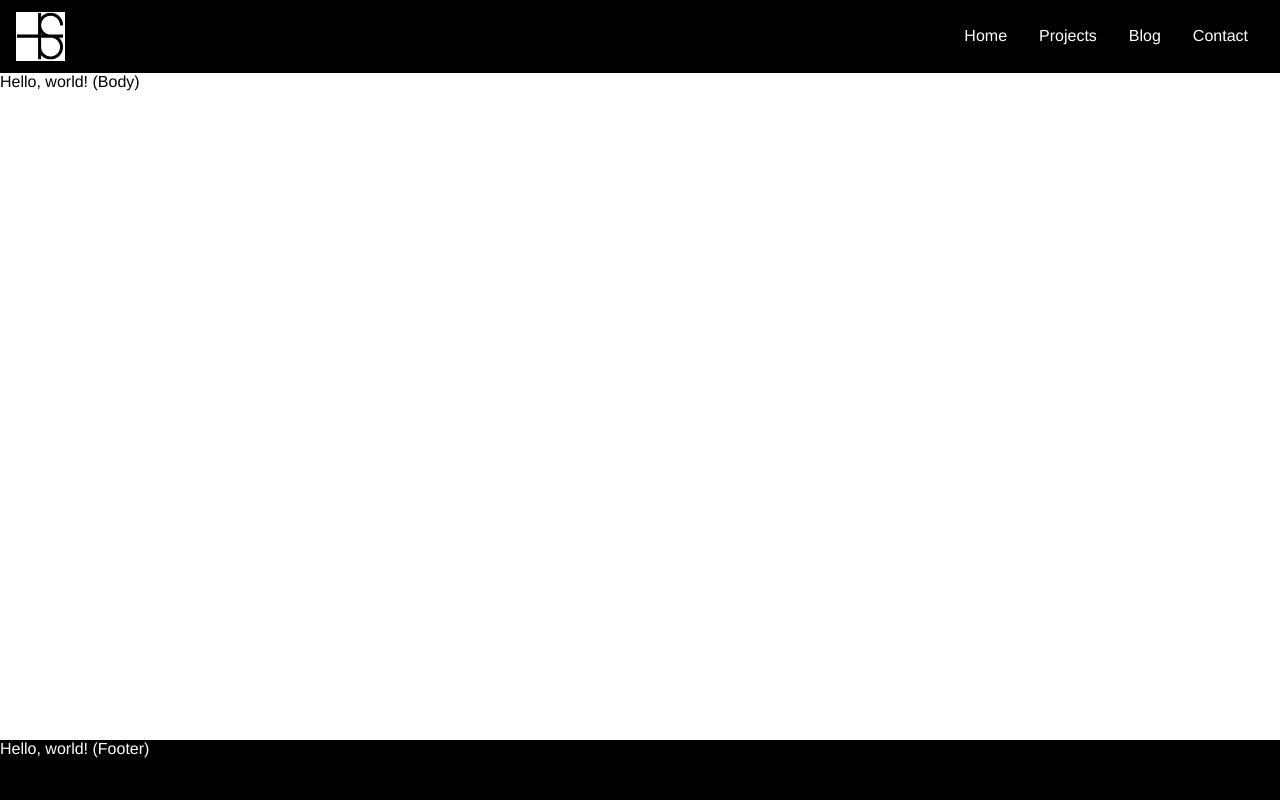
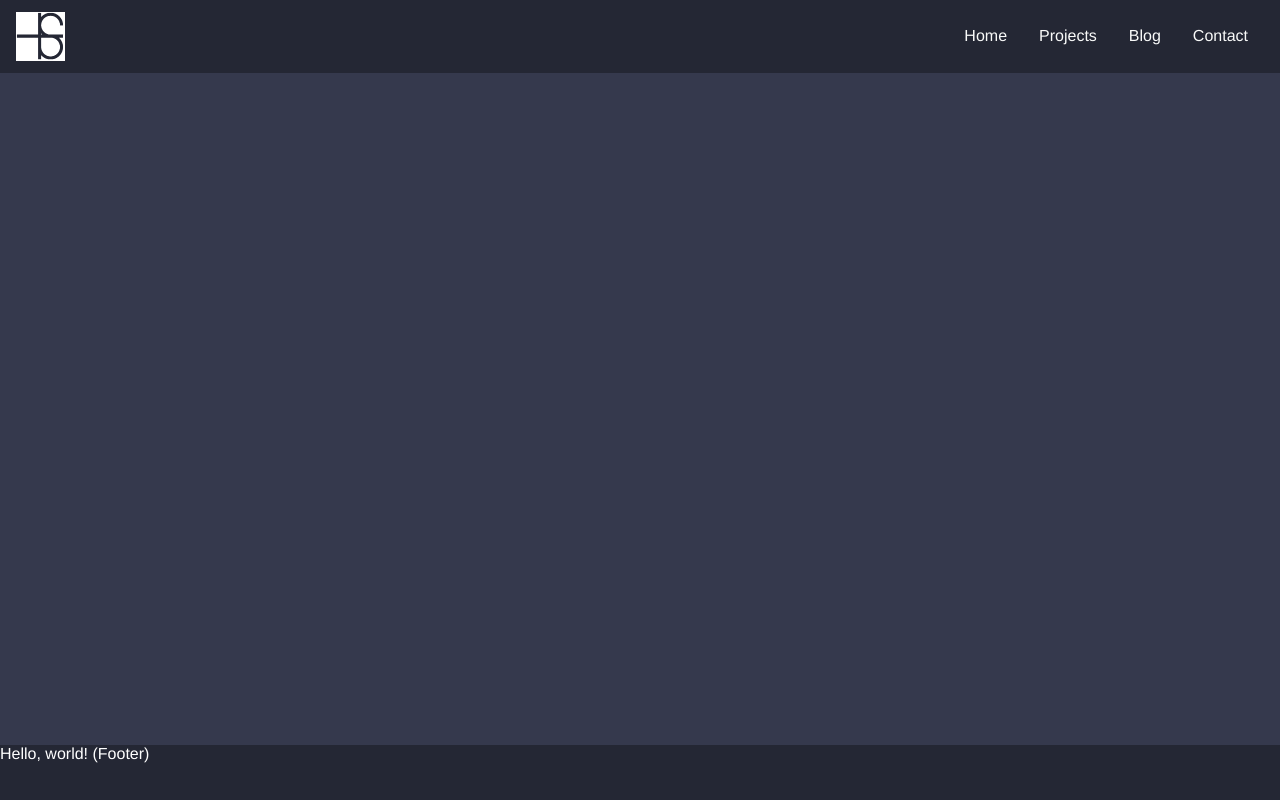
Before and after one commit to tsarvs/responsive-website-components, a Vue app: page / in a window 1280 px wide. Built offline with nearby package versions, Linux system fonts and the light colour scheme.

Commit message:
initial implementation of global styles

```diff
--- a/public/index.html
+++ b/public/index.html
@@ -10,9 +10,9 @@
 </head>
 <body>
 <noscript>
-      <strong>We're sorry but <%= htmlWebpackPlugin.options.title %> doesn't work properly without JavaScript enabled. Please enable it to continue.</strong>
+    <strong>We're sorry but <%= htmlWebpackPlugin.options.title %> doesn't work properly without JavaScript enabled.
+        Please enable it to continue.</strong>
 </noscript>
 <div id="app"></div>
-    <!-- built files will be auto injected -->
 </body>
 </html>
--- a/public/main.css
+++ b/public/main.css
@@ -1,3 +1,57 @@
 body{
     margin: 0;
 }
+
+:root {
+    --primary-font-family: Avenir, Helvetica, Arial, sans-serif;
+
+    /*red*/
+    /*--shades-light: #F8F4F0;*/
+    /*--accent-light: #D1A38F;*/
+    /*--main-brand-color: #CC8E59;*/
+    /*--accent-dark: #987D7D;*/
+    /*--shades-dark: #BF3237;*/
+    /*--shades-darkest: #a62b2f;*/
+
+    /*green*/
+    /*--shades-light: #EEECE6;
+    --accent-light: #829695;
+    --main-brand-color: #1CC84B;
+    --accent-dark: #368850;
+    --shades-dark: #19251A;
+    --shades-darkest: #141D14;*/
+
+    /*blue*/
+    /*--shades-light: #FBFAFA;
+    --accent-light: #BBBFD4;
+    --main-brand-color: #7EB1E2;
+    --accent-dark: #74A8DC;
+    --shades-dark: #2076D0;
+    --shades-darkest: #1d6dc0;*/
+
+    /*warm*/
+    /*--shades-light: #E1C491;
+    --accent-light: #BB977C;
+    --main-brand-color: #7B3A48;
+    --accent-dark: #7F818C;
+    --shades-dark: #1E2522;
+    --shades-darkest: #191f1d;*/
+
+    /*not sure what to call this one but i like it*/
+    --shades-light: #F9FAF9;
+    --accent-light: #D9A74C;
+    --main-brand-color: #AABCB1;
+    --accent-dark: #E6382E;
+    --shades-dark: #35394D;
+    --shades-darkest: #242734;
+
+
+    --primary-color: var(--main-brand-color);
+
+    --secondary-color-light: var(--accent-light);
+    --secondary-color-dark: var(--accent-dark);
+
+    --site-menu-color: var(--shades-darkest);
+    --site-background-color: var(--shades-dark);
+    --site-menu-font-color: var(--shades-light);
+}
--- a/src/App.vue
+++ b/src/App.vue
@@ -1,6 +1,6 @@
 <template>
   <div id="app">
-      <SiteHeader/>
+      <SiteHeader class="site-header"/>
       <SiteBody/>
   </div>
 </template>
@@ -20,7 +20,7 @@ export default {
 
 <style scoped lang="scss">
 #app {
-  font-family: Avenir, Helvetica, Arial, sans-serif;
+  font-family: var(--primary-font-family);
   -webkit-font-smoothing: antialiased;
   -moz-osx-font-smoothing: grayscale;
 
@@ -30,4 +30,7 @@ export default {
   display: flex;
   flex-flow: column;
 }
+
+.site-header{
+}
 </style>
--- a/src/components/NavigationLink.vue
+++ b/src/components/NavigationLink.vue
@@ -25,10 +25,10 @@ export default {
 <style scoped lang="scss">
 .navigation-hyperlink {
   text-decoration: none;
-  color: white;
+  color: var(--site-menu-font-color);
 
   &:hover{
-    color: orangered;
+    color: var(--primary-color);
     text-decoration-line: underline;
   }
 }
--- a/src/components/NavigationMobile.vue
+++ b/src/components/NavigationMobile.vue
@@ -54,6 +54,12 @@ export default {
 
   cursor: pointer;
 
+  &:hover {
+    transition: .2s ease-in;
+    transform: scale(1.05);
+    opacity: .7;
+  }
+
   .hamburger-patty{
     height: .35rem;
     width: 100%;
@@ -92,7 +98,8 @@ export default {
   top: 4.5rem;
   left: 100vw;
 
-  background-color: rgba(112, 128, 144, 0.6);
+  background-color: var(--site-menu-color);
+  opacity: .6;
 
   ::v-deep ul {
     display: flex;
@@ -114,7 +121,7 @@ export default {
       justify-content: center;
 
       &:hover{
-        background-color: rgba(112, 128, 144, 0.2);
+        background-color: var(--shades-darkest);
       }
 
     }
--- a/src/components/SiteBodyContent.vue
+++ b/src/components/SiteBodyContent.vue
@@ -1,7 +1,9 @@
 <!-- @format -->
 
 <template>
-  <div>Hello, world! (Body)</div>
+  <div ref="component" class="site-body">
+
+  </div>
 </template>
 
 <script>
@@ -10,4 +12,11 @@ export default {
 };
 </script>
 
-<style scoped lang="scss"></style>
+<style scoped lang="scss">
+.site-body{
+  background-color: var(--site-background-color);
+  color: #fff;
+
+  height: 100%;
+}
+</style>
--- a/src/components/SiteFooter.vue
+++ b/src/components/SiteFooter.vue
@@ -13,7 +13,7 @@ export default {
 <style scoped lang="scss">
 .footer-container{
   height: 60px;
-  background-color: black;
+  background-color: var(--site-menu-color);
   color: white;
 }
 </style>
--- a/src/components/SiteHeader.vue
+++ b/src/components/SiteHeader.vue
@@ -38,7 +38,7 @@ export default {
 
   height: 5rem;
 
-  background-color: black;
+  background-color: var(--site-menu-color);
   color: white;
 
   .header-logo{
--- a/src/components/SiteHeaderLogo.vue
+++ b/src/components/SiteHeaderLogo.vue
@@ -17,5 +17,13 @@ export default {
   display: flex;
   height: 3rem;
   width: auto;
+
+  a{
+    &:hover{
+      transition: .2s ease-in;
+      transform: scale(1.05);
+      opacity: .7;
+    }
+  }
 }
 </style>
```
Lines whose indentation alone changed are shown as unchanged.
